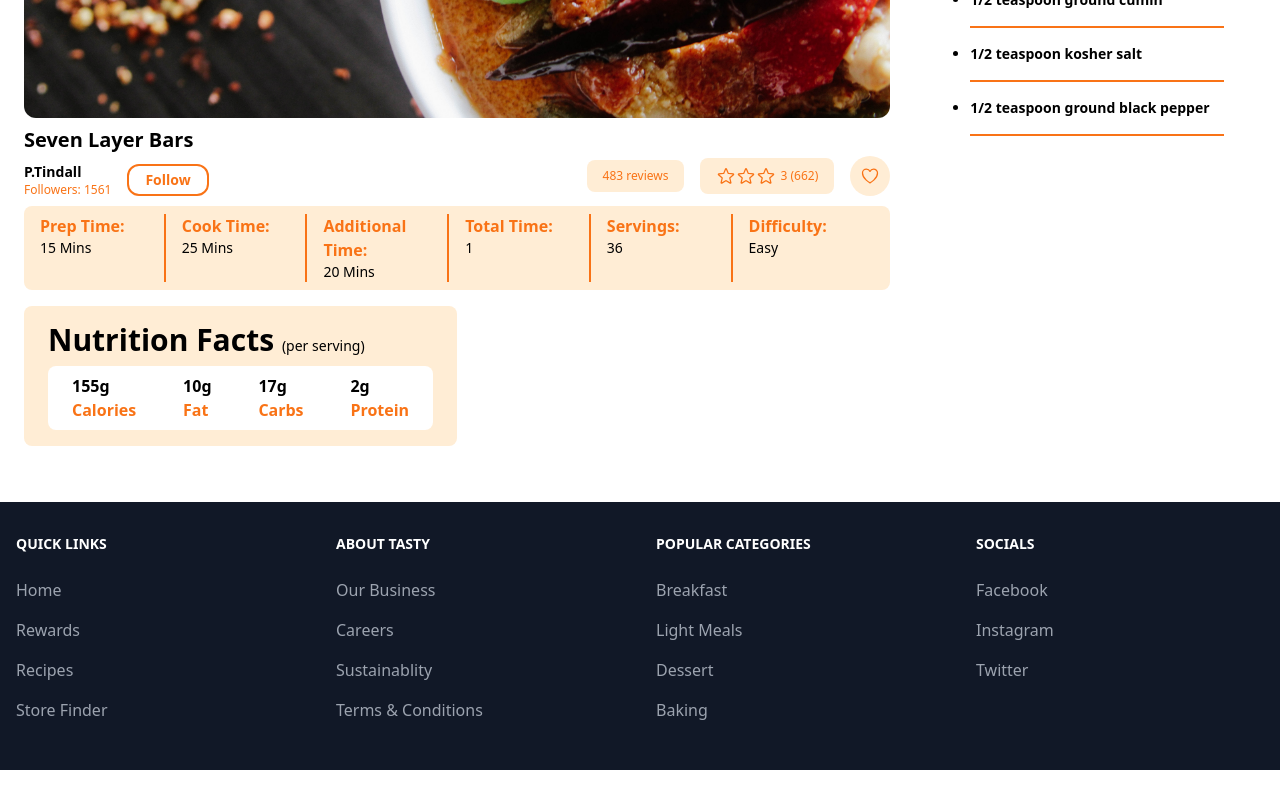
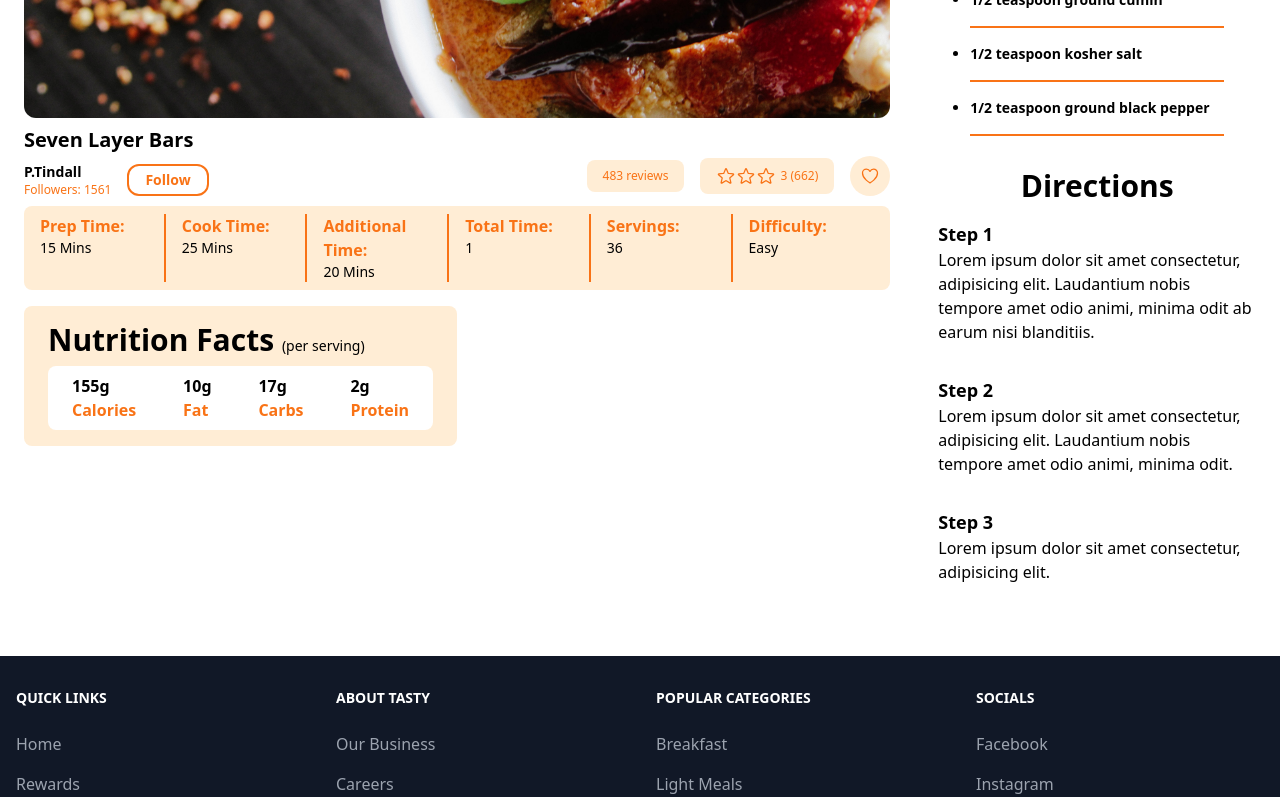
Before and after one commit to Jon-Felipe/Tasty-React, a React (Vite) app: page /recipe/1 in a window 1280 px wide. Shown: the part 428-1225 px from the top of the page. Before the commit the page ends 1198 px from the top, so only its background shows below. Built offline with nearby package versions, Linux system fonts and the light colour scheme.

Commit message:
directions info

```diff
--- a/src/pages/SingleRecipe.tsx
+++ b/src/pages/SingleRecipe.tsx
@@ -131,8 +131,8 @@ const SingleRecipe = () => {
           </div>
         </section>
       </section>
-      {/* Ingredients */}
       <section className='md:col-span-2'>
+        {/* Ingredients */}
         <article>
           <h1 className='text-center text-3xl font-bold'>Ingredients</h1>
           <ul className='mx-8'>
@@ -146,6 +146,18 @@ const SingleRecipe = () => {
             ))}
           </ul>
         </article>
+        {/* Directions */}
+        <article className='mt-8'>
+          <h1 className='text-center text-3xl font-bold'>Directions</h1>
+          <ul>
+            {recipe?.directions.map((direction, i) => (
+              <li className='py-4'>
+                <h2 className='font-bold text-lg'>Step {i + 1}</h2>
+                <p>{direction}</p>
+              </li>
+            ))}
+          </ul>
+        </article>
       </section>
     </article>
   );
```
